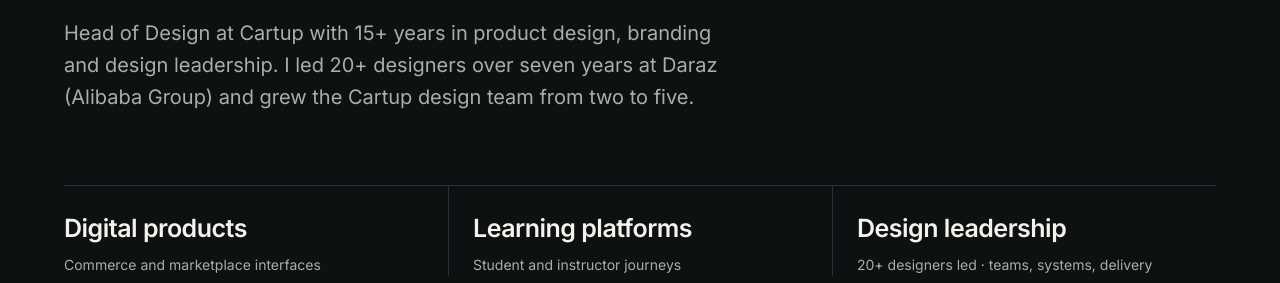
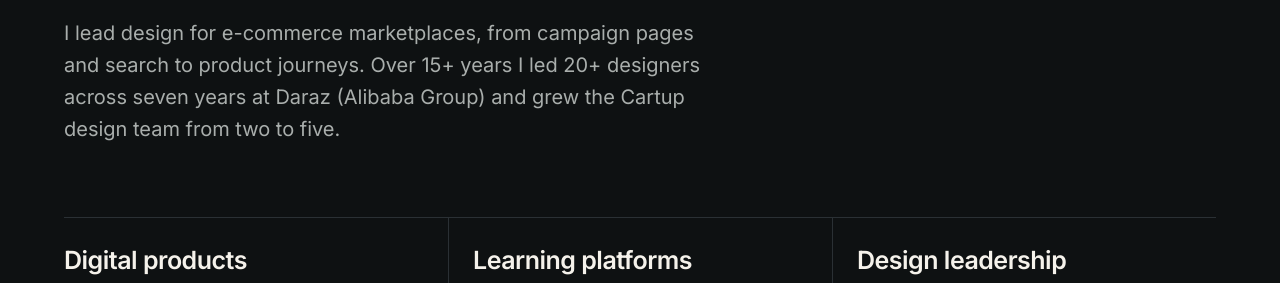
Before and after one commit to mamunkhalil-wq/portfolio, a plain HTML site: page index.html in a window 1280 px wide. Shown: the part 460-743 px from the top of the page. Drawn offline with Linux system fonts and the light colour scheme.

Commit message:
Hero: lead with a one-line specialty
Co-Authored-By: Claude Sonnet 5.5 <noreply@anthropic.com>
Claude-Session: https://claude.ai/code/session_01ELQ8c5WsckcGURhAQTBuUG

```diff
--- a/index.html
+++ b/index.html
@@ -256,7 +256,7 @@ section{padding-block:clamp(56px,8vw,112px)}
     <p class="eyebrow">Product design portfolio &nbsp;/&nbsp; 2026</p>
     <h1>IK. Mamun</h1>
     <p class="role">Head of Design, Cartup &nbsp;·&nbsp; 15+ years</p>
-    <p class="lede">Head of Design at Cartup with 15+ years in product design, branding and design leadership. I led 20+ designers over seven years at Daraz (Alibaba Group) and grew the Cartup design team from two to five.</p>
+    <p class="lede">I lead design for e-commerce marketplaces, from campaign pages and search to product journeys. Over 15+ years I led 20+ designers across seven years at Daraz (Alibaba Group) and grew the Cartup design team from two to five.</p>
     <div class="focus">
       <div><b>Digital products</b><span>Commerce and marketplace interfaces</span></div>
       <div><b>Learning platforms</b><span>Student and instructor journeys</span></div>
```
